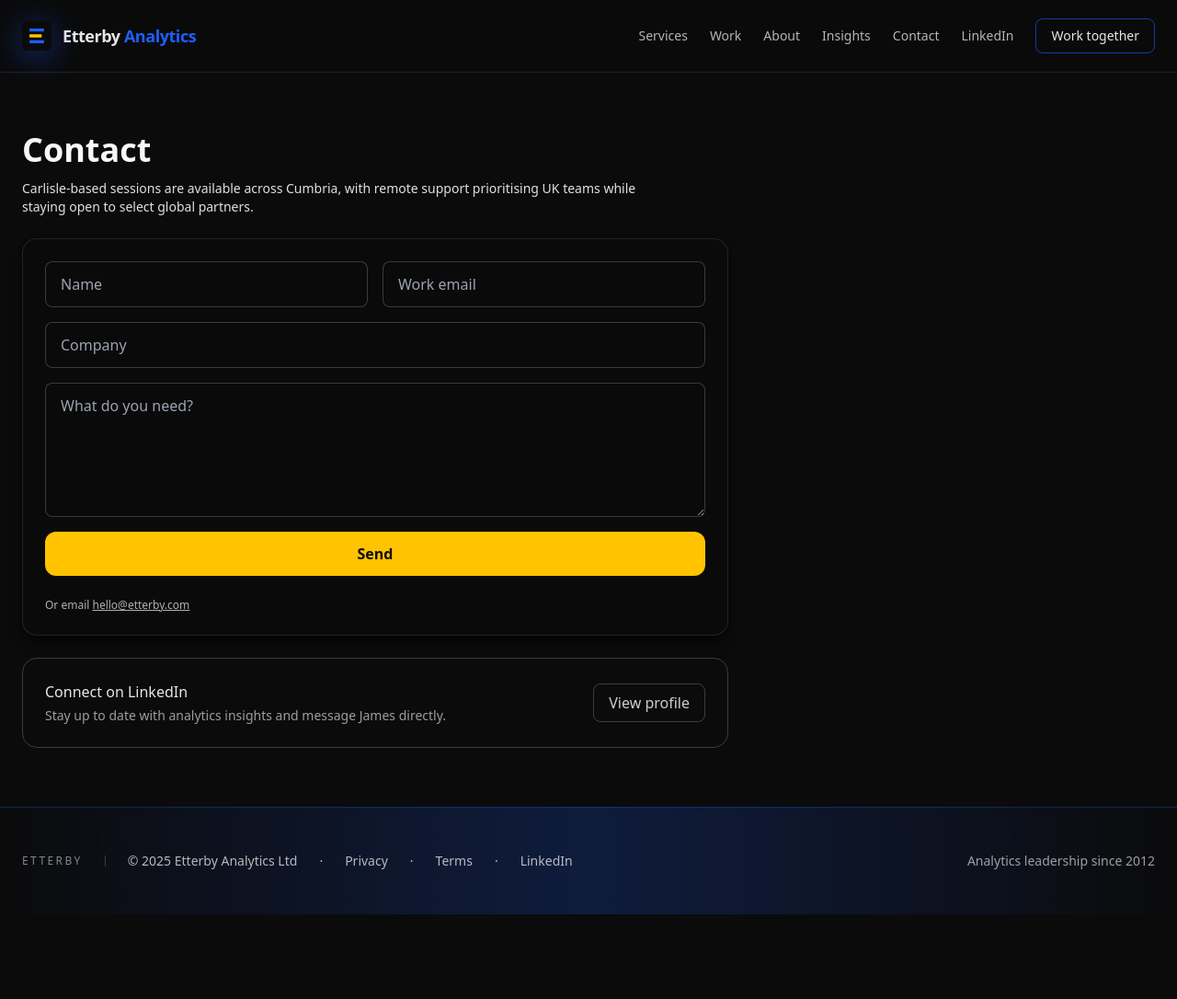
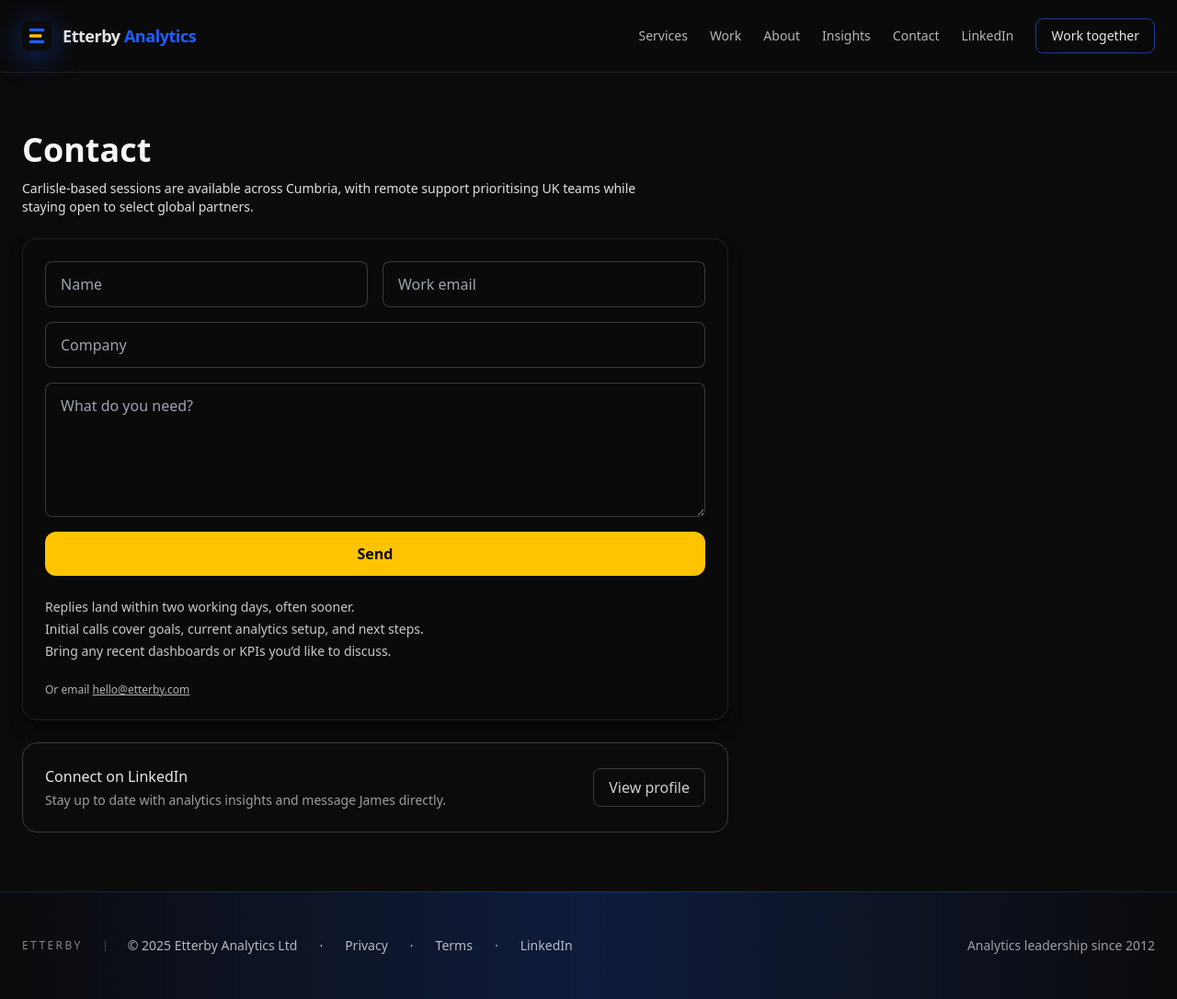
Before and after one commit to jp9516/etterby, a Jekyll site: the page built from contact/index.md, in a window 1280 px wide and 1086 px high. Shown: the whole window at 92% size. Built offline with Jekyll 4.4.1, drawn with Linux system fonts in a browser that asks for light colours; nearby versions of some CDN libraries.

Commit message:
Add contact form guidance for initial calls

```diff
--- a/contact/index.md
+++ b/contact/index.md
@@ -26,6 +26,11 @@
     {% capture form_panel %}
       <div class="space-y-6">
         {{ contact_form }}
+        <ul class="text-sm opacity-80 space-y-1">
+          <li>Replies land within two working days, often sooner.</li>
+          <li>Initial calls cover goals, current analytics setup, and next steps.</li>
+          <li>Bring any recent dashboards or KPIs you’d like to discuss.</li>
+        </ul>
         <p class="text-xs opacity-70">Or email <a href="mailto:hello@etterby.com" class="underline">hello@etterby.com</a></p>
       </div>
     {% endcapture %}
```
